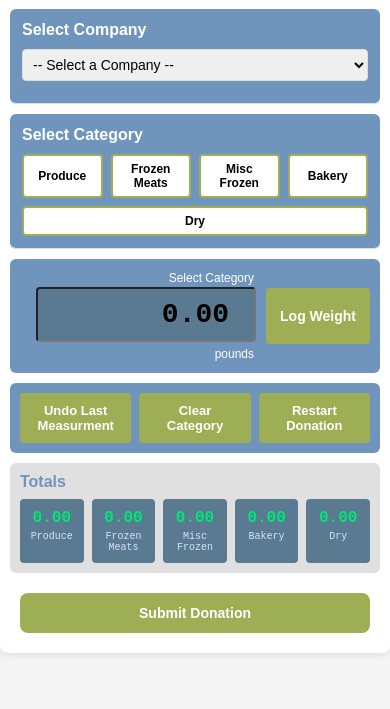
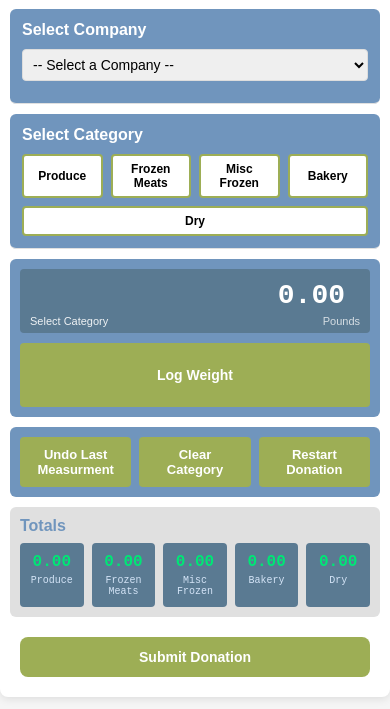
Before and after one commit to amaBridge/hancock-county-food-pantry, a website: page index.html in a window 390 px wide. Shown: the part 145-854 px from the top of the page. Drawn offline with Linux system fonts and the light colour scheme.

Commit message:
Mobile UI fixes + favorites toggle wrap

```diff
--- a/index.html
+++ b/index.html
@@ -194,28 +194,27 @@
            ============================= */
         .company-row {
             display: flex;
-            align-items: center;
+            flex-direction: column;
+            align-items: stretch;
             gap: 10px;
         }
 
-        /* Default: dropdown takes the full width of the row */
+        /* Dropdown takes full width */
         .company-row select {
-            flex: 1;
             width: 100%;
             min-width: 0;
         }
 
-        /* When adding: give the input room on the right */
+        /* When adding: keep dropdown full-width (input appears underneath) */
         .company-row.is-adding select {
-            flex: 0 0 44%;
-            width: auto;
+            width: 100%;
         }
 
         .add-new-donor-inline {
             display: none;
             align-items: center;
             gap: 8px;
-            flex: 1;
+            width: 100%;
         }
         .add-new-donor-inline input {
             flex: 1;
@@ -290,6 +289,7 @@
               WEIGHT & TEMPERATURE SECTION
           ============================== */
         .usage-section {
+                        --entry-height: 64px;
             background-color: #7095bd;
             padding: 10px;
             color: white;
@@ -313,19 +313,63 @@
             flex: 1;
         }
 
+        .usage-value-wrap {
+            position: relative;
+            width: 100%;
+            max-width: 220px;
+            margin-left: auto; /* keep the box aligned to the right */
+            height: var(--entry-height);
+            background-color: #5a7a92;
+            border-radius: 4px;
+            overflow: hidden;
+        }
+
         .usage-value {
             font-size: 28px;
             font-weight: bold;
-            background-color: #5a7a92;
-            padding: 10px 10px;
-            border-radius: 4px;
-            margin-bottom: 3px;
+            background-color: transparent;
+            height: 100%;
+            padding: 10px 10px 22px 10px; /* extra bottom space for the in-box labels */
+            border-radius: 0;
+            margin-bottom: 0;
             font-family: 'Courier New', monospace;
             text-align: right;
             align-self: center;
             width: 100%;
-            max-width: 220px;
             transition: max-width 0.3s, flex 0.3s;
+            border: none;
+            color: #fff;
+            box-sizing: border-box;
+            position: relative;
+            z-index: 1;
+        }
+
+        /* Category label shown inside the number box (bottom-left) */
+        #categoryLabel {
+            position: absolute;
+            left: 10px;
+            bottom: 6px;
+            margin: 0;
+            text-align: left;
+            font-size: 11px;
+            color: rgba(255, 255, 255, 0.9);
+            pointer-events: none;
+            line-height: 1;
+            z-index: 2;
+        }
+
+        /* Units label shown inside the number box (bottom-right) */
+        #poundsLabel {
+            position: absolute;
+            right: 10px;
+            bottom: 6px;
+            margin: 0;
+            text-align: right;
+            font-size: 11px;
+            color: rgba(255, 255, 255, 0.75);
+            pointer-events: none;
+            line-height: 1;
+            z-index: 2;
         }
 
         .usage-value.expand {
@@ -347,9 +391,10 @@
             font-size: 12px;
             background-color: white;
             color: #333;
+            text-align: right;
             min-width: 80px;
             align-self: center;
-            height: 56px;
+            height: var(--entry-height);
             flex: 0.9;
         }
 
@@ -367,7 +412,7 @@
             font-weight: bold;
             cursor: pointer;
             white-space: nowrap;
-            height: 56px;
+            height: var(--entry-height);
             align-self: center;
         }
 
@@ -487,6 +532,29 @@
           .logo {
             display: none;
           }
+
+                    /* Mobile-friendly weight/temperature layout:
+                         when temperature is shown, it will naturally appear above the weight box
+                         because it's first in the DOM. */
+                    .weight-container {
+                        flex-direction: column;
+                        align-items: stretch;
+                    }
+                    .temperature-input {
+                        flex: none;
+                        width: 100%;
+                        min-width: 0;
+                    }
+                    .usage-item {
+                        text-align: left;
+                    }
+                    .usage-value-wrap {
+                        max-width: 100%;
+                        margin-left: 0;
+                    }
+                    .log-weight-btn {
+                        width: 100%;
+                    }
         }
     </style>
 </head>
@@ -553,9 +621,11 @@
             <div class="weight-container">
                 <input type="number" id="temperatureInput" class="temperature-input" placeholder="Enter Temperature (°F)">
                 <div class="usage-item">
-                    <div class="usage-label" id="categoryLabel">Select Category</div>
-                    <input type="number" class="usage-value" value="0.00" min="0" step="0.01">
-                    <div class="usage-label">pounds</div>
+                    <div class="usage-value-wrap">
+                        <input type="number" class="usage-value" value="0.00" min="0" step="0.01">
+                        <div class="usage-label" id="categoryLabel">Select Category</div>
+                        <div class="usage-label" id="poundsLabel">Pounds</div>
+                    </div>
                 </div>
                 <button class="log-weight-btn">Log Weight</button>
             </div>
--- a/index.js
+++ b/index.js
@@ -295,7 +295,13 @@ function restartDonation() {
     // Reset UI fields
     document.getElementById('categoryLabel').textContent = 'Select Category';
     const usageValueElem = document.querySelector('.usage-value');
-    if (usageValueElem) usageValueElem.textContent = '0.00';
+    if (usageValueElem) {
+        if (usageValueElem.tagName === 'INPUT') {
+            usageValueElem.value = '0.00';
+        } else {
+            usageValueElem.textContent = '0.00';
+        }
+    }
     // Optionally reset company and donor fields
     const companySelect = document.getElementById('companySelect');
     if (companySelect) companySelect.value = '';
```
Also changed, not shown: donor-management.html (+30 -3 lines).
